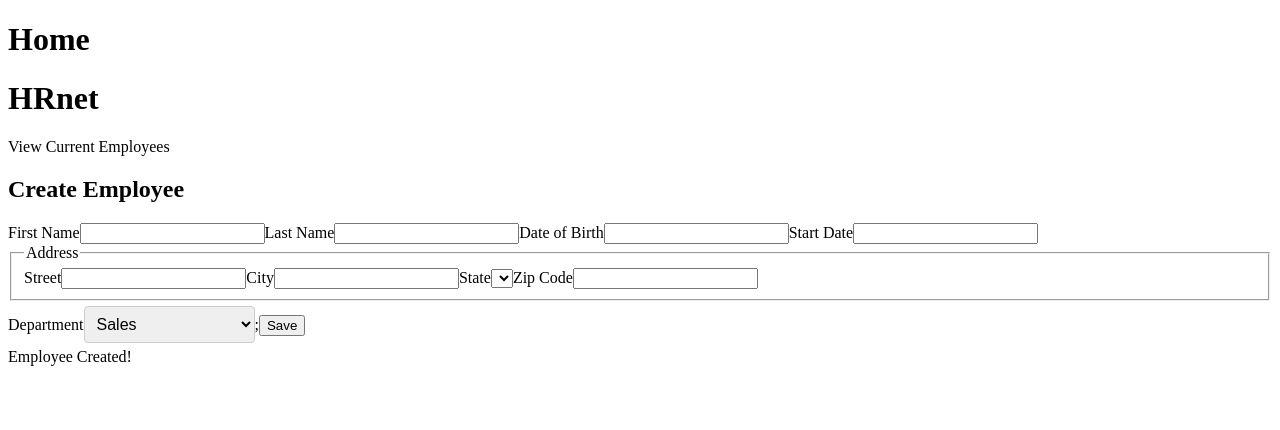
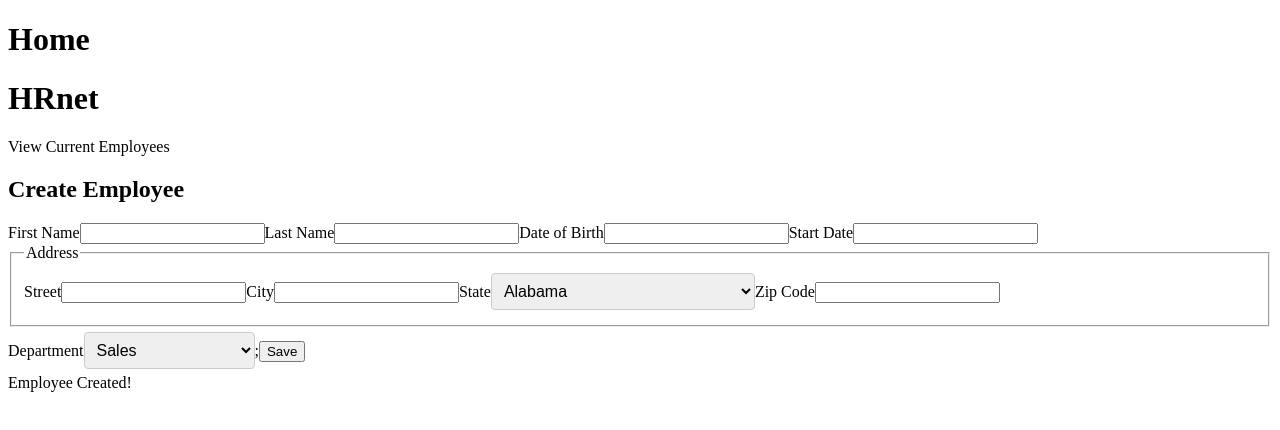
Before and after one commit to leen1515/hrnet, a React (Create React App) app in the folder hrnet/: page / in a window 1280 px wide. Shown: the top 430 px of the page. Built offline with nearby package versions, Linux system fonts and the light colour scheme.

Commit message:
feat(): configuration selector for accept object and string

```diff
--- a/hrnet/src/src/components/CreateForm.jsx
+++ b/hrnet/src/src/components/CreateForm.jsx
@@ -1,6 +1,7 @@
 import styled from 'styled-components';
 import Selector from '../modules/selector/Selector';
 import { departmentsArray } from '../modules/selector/datasArrays/departmentsArray';
+import { statesArray } from '../modules/selector/datasArrays/statesArray';
 
 const Title = styled.div`
 `;
@@ -53,8 +54,9 @@ return (
                     <input id="city" type="text" />
 
                     <label htmlFor="state">State</label>
-                    <select name="state" id="state">
-                    </select>
+                    <Selector name="state" id="state"
+                options={statesArray}
+                onChange={handleSelectChange} />
 
                     <label htmlFor="zip-code">Zip Code</label>
                     <input id="zip-code" type="number" />
--- a/hrnet/src/src/modules/selector/Selector.jsx
+++ b/hrnet/src/src/modules/selector/Selector.jsx
@@ -1,4 +1,4 @@
-import React, { useState } from 'react';
+import { useState } from 'react';
 import styled from 'styled-components';
 
 const StyledSelect = styled.select`
@@ -7,28 +7,31 @@ const StyledSelect = styled.select`
   border-radius: 4px;
   font-size: 16px;
   margin: 5px 0;
-
 `;
 
-function Selector({ name, id, options, onChange }){
+function Selector({ name, id, options, onChange }) {
     const [value, setValue] = useState('');
 
     const handleChange = (e) => {
         setValue(e.target.value);
         if (onChange) {
-        onChange(e);
+            onChange(e);
+        }
+    };
+
+    const renderOption = (option, index) => {
+        if (typeof option === 'string') {
+            return <option key={index} value={option}>{option}</option>;
+        } else if (typeof option === 'object' && option !== null) {
+            return <option key={index} value={option.abbreviation}>{option.name}</option>;
         }
     };
 
     return (
         <StyledSelect name={name} id={id} value={value} onChange={handleChange}>
-        {options.map((option, index) => (
-            <option key={index} value={option}>
-            {option}
-            </option>
-        ))}
+            {options.map(renderOption)}
         </StyledSelect>
     );
-    };
+}
 
 export default Selector;
```
